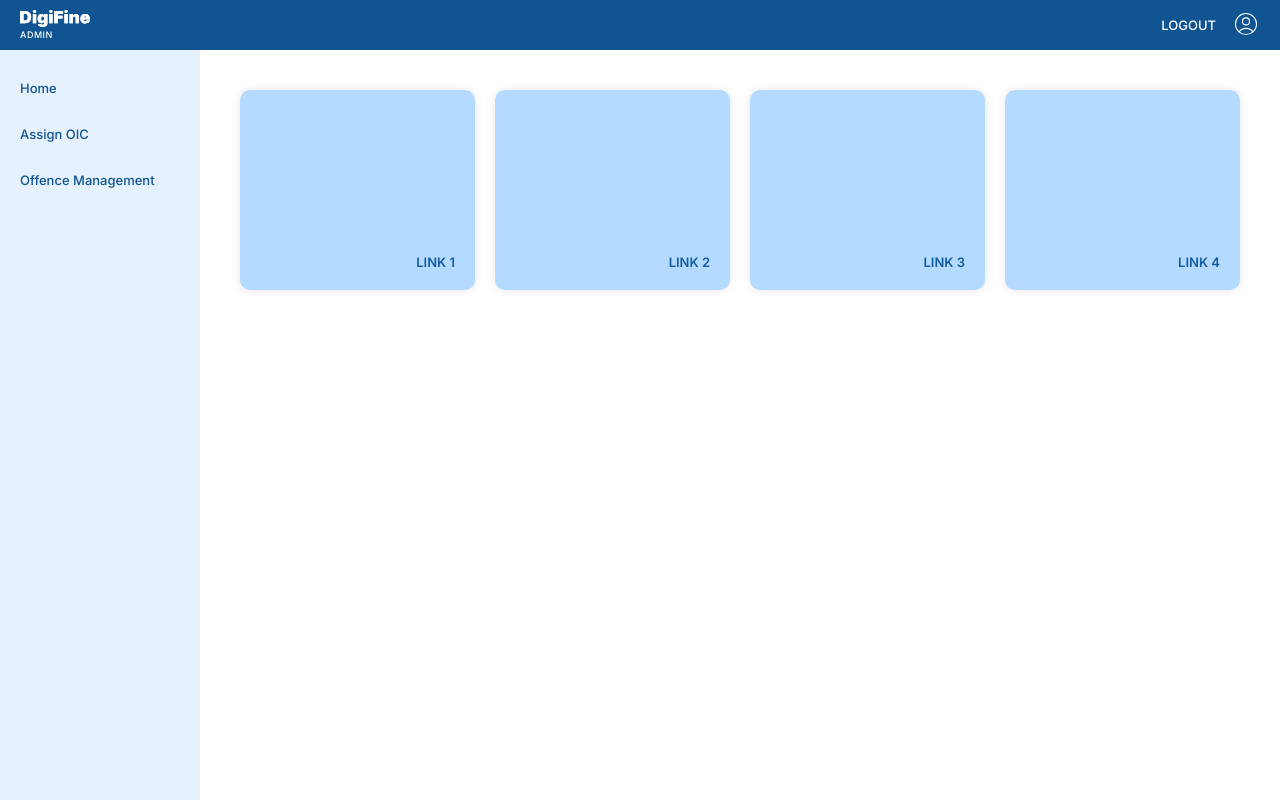
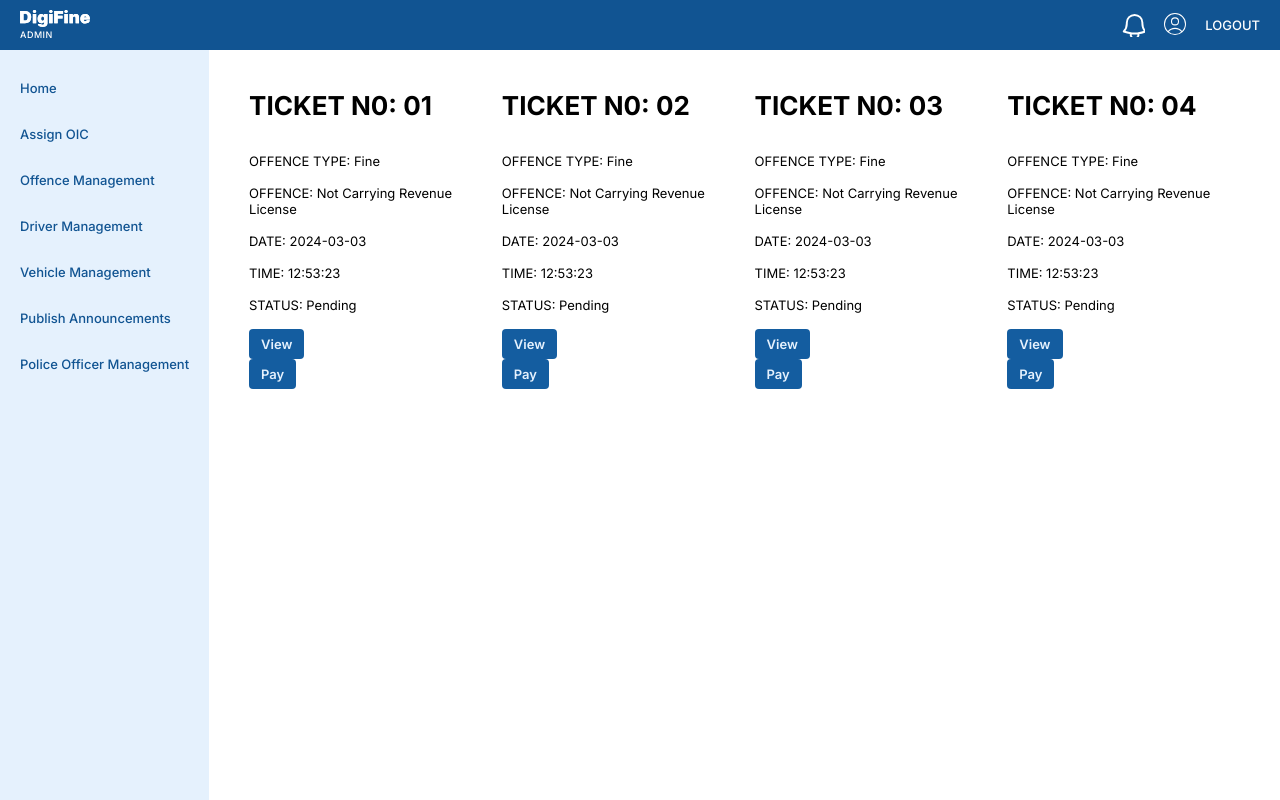
Before and after one commit to DigiFine-Org/DigiFine, a PHP site: page /dashboard/driver/my-fines/index.php in a window 1280 px wide. Run offline with PHP 8.4, Linux system fonts and the light colour scheme; the visitor is signed in with stand-in values (Sample User, id 1).

Commit message:
driver view fines

```diff
--- a/dashboard/admin/offence-management/edit-offence-process.php
+++ b/dashboard/admin/offence-management/edit-offence-process.php
@@ -35,7 +35,7 @@ if ($_SERVER["REQUEST_METHOD"] === "POST") {
     if ($stmt) {
         $stmt->close();
     }
-       ...
+
 } else {
     die("Invalid request method.");
 }
--- a/dashboard/driver/my-fines/index.php
+++ b/dashboard/driver/my-fines/index.php
@@ -16,17 +16,81 @@ include_once "../../../includes/header.php";
         <div class="content">
             <div class="content">
                 <div class="home-grid">
-                <a href="" class="tile">
-                    <span>Link 1</span>
+                    <a href="" class="ticket">
+                        <h1>TICKET N0: 01</h1>
+                        <br>
+                        <br>
+                        <p>OFFENCE TYPE: Fine</p>
+                        <br>
+                        <P>OFFENCE: Not Carrying Revenue License</P>
+                        <br>
+                        <p>DATE: 2024-03-03</p>
+                        <br>
+                        <p>TIME: 12:53:23</p>
+                        <br>
+                        <p>STATUS: Pending</p>
+                        <br>
+                        <div class="wrapper">
+                            <button class="btn marginright">View</button>
+                            <button class="btn">Pay</button>
+                        </div>
                     </a>
-                <a href="" class="tile">
-                    <span>Link 2</span>
+                    <a href="" class="ticket">
+                        <h1>TICKET N0: 02</h1>
+                        <br>
+                        <br>
+                        <p>OFFENCE TYPE: Fine</p>
+                        <br>
+                        <P>OFFENCE: Not Carrying Revenue License</P>
+                        <br>
+                        <p>DATE: 2024-03-03</p>
+                        <br>
+                        <p>TIME: 12:53:23</p>
+                        <br>
+                        <p>STATUS: Pending</p>
+                        <br>
+                        <div class="wrapper">
+                            <button class="btn marginright">View</button>
+                            <button class="btn">Pay</button>
+                        </div>
                     </a>
-                <a href="" class="tile">
-                    <span>Link 3</span>
+                    <a href="" class="ticket warn">
+                        <h1>TICKET N0: 03</h1>
+                        <br>
+                        <br>
+                        <p>OFFENCE TYPE: Fine</p>
+                        <br>
+                        <P>OFFENCE: Not Carrying Revenue License</P>
+                        <br>
+                        <p>DATE: 2024-03-03</p>
+                        <br>
+                        <p>TIME: 12:53:23</p>
+                        <br>
+                        <p>STATUS: Pending</p>
+                        <br>
+                        <div class="wrapper">
+                            <button class="btn marginright black">View</button>
+                            <button class="btn black">Pay</button>
+                        </div>
                     </a>
-                <a href="" class="tile">
-                    <span>Link 4</span>
+                    <a href="" class="ticket">
+                        <h1>TICKET N0: 04</h1>
+                        <br>
+                        <br>
+                        <p>OFFENCE TYPE: Fine</p>
+                        <br>
+                        <P>OFFENCE: Not Carrying Revenue License</P>
+                        <br>
+                        <p>DATE: 2024-03-03</p>
+                        <br>
+                        <p>TIME: 12:53:23</p>
+                        <br>
+                        <p>STATUS: Pending</p>
+                        <br>
+                        <div class="wrapper">
+                            <button class="btn marginright">View</button>
+                            <button class="btn">Pay</button>
+                        </div>
                     </a>
                 </div>
             </div>
--- a/dashboard/includes/navbar.php
+++ b/dashboard/includes/navbar.php
@@ -12,9 +12,13 @@
                 <path stroke-linecap="round" stroke-linejoin="round" d="M3.75 6.75h16.5M3.75 12h16.5m-16.5 5.25h16.5" />
             </svg>
         </button>
-        <a href="/digifine/logout">Logout</a>
+        <a href="#">
+            <img src="/digifine/assets/notification-icon.svg" width="26" />
+        </a>
         <a href="/digifine/dashboard/profile">
             <img src="/digifine/assets/user-circle.svg" width="28" />
         </a>
+        <a href="/digifine/logout">Logout</a>
+
     </nav>
 </header>
--- a/dashboard/includes/sidebar.php
+++ b/dashboard/includes/sidebar.php
@@ -14,6 +14,9 @@ function renderLink(string $title, string $link)
     <?php if ($user['role'] === 'officer'): ?>
         <?php if ($user['is_oic'] === "1"): ?>
             <!-- oic links -->
+
+            <?php renderLink("Duty Submissions", "/digifine/dashboard/oic/duty-submissions/index.php") ?>
+            <?php renderLink("Station Officers", "/digifine/dashboard/oic/officer-management/index.php") ?>
         <?php else: ?>
             <?php renderLink("Check Vehicle Details", "/digifine/dashboard/p-officer/check-vehicle-details/index.php") ?>
             <?php renderLink("Generate E-Ticket", "/digifine/dashboard/p-officer/generate-e-ticket/index.php") ?>
@@ -31,5 +34,9 @@ function renderLink(string $title, string $link)
     <?php if ($user['role'] === 'admin'): ?>
         <?php renderLink("Assign OIC", "/digifine/dashboard/admin/assign-oic/index.php") ?>
         <?php renderLink("Offence Management", "/digifine/dashboard/admin/Offence-management/index.php") ?>
+        <?php renderLink("Driver Management", "/digifine/dashboard/admin//index.php") ?>
+        <?php renderLink("Vehicle Management", "/digifine/dashboard/admin//index.php") ?>
+        <?php renderLink("Publish Announcements", "/digifine/dashboard/admin/announcements/index.php") ?>
+        <?php renderLink("Police Officer Management", "/digifine/dashboard/admin//index.php") ?>
     <?php endif ?>
 </div>
```
Also changed, not shown: dashboard/gov-fine-list/index.php (+60 -2 lines), dashboard/oic/duty-submissions/index.php (added, +58 -0 lines), dashboard/oic/index.php (added, +25 -0 lines), gp.sql (+53 -1 lines), assets/notification-icon.svg (added), dashboard/admin/announcements/index.php (added), dashboard/driver/index.php (added), dashboard/oic/fine-management/index.php (added), dashboard/oic/officer-management/index.php (added), dashboard/p-officer/index.php (added). Lines whose indentation alone changed are shown as unchanged.
